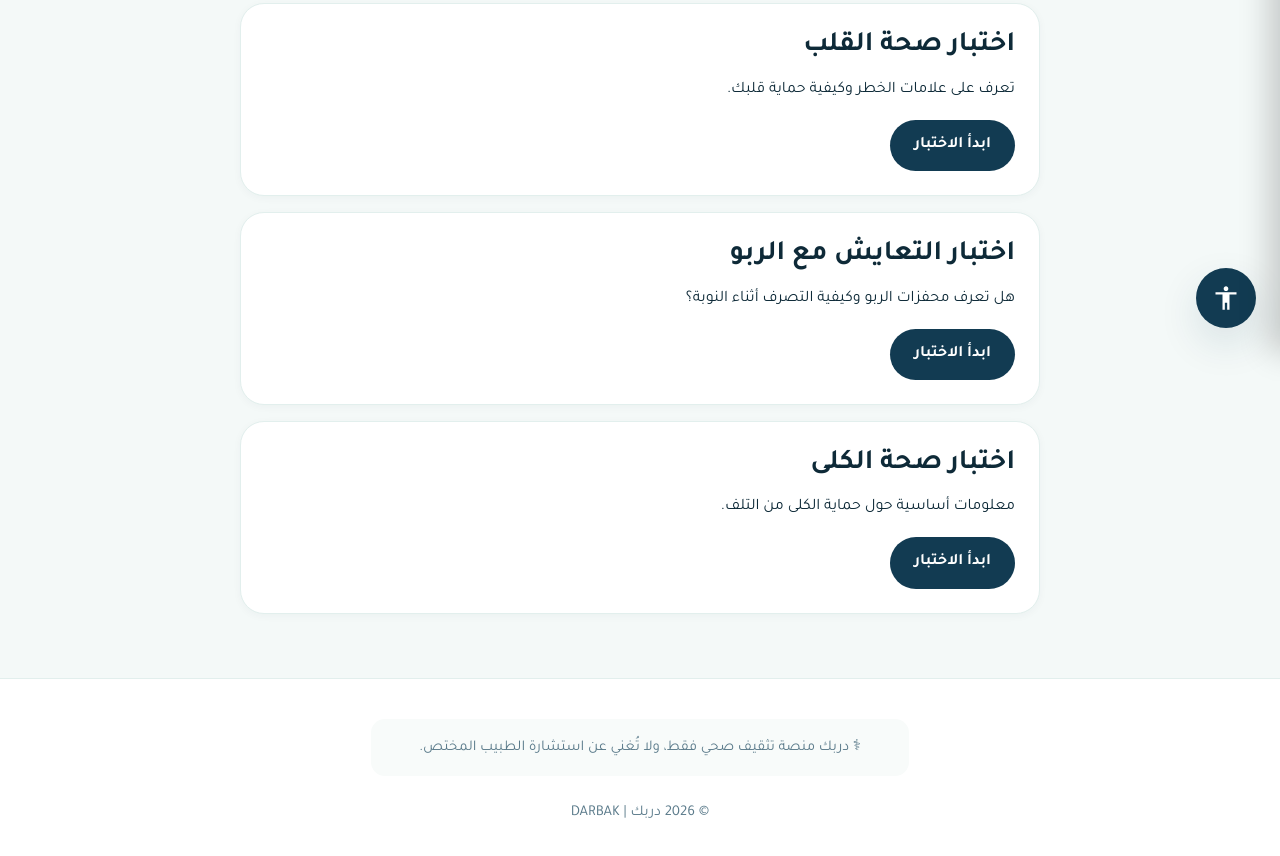
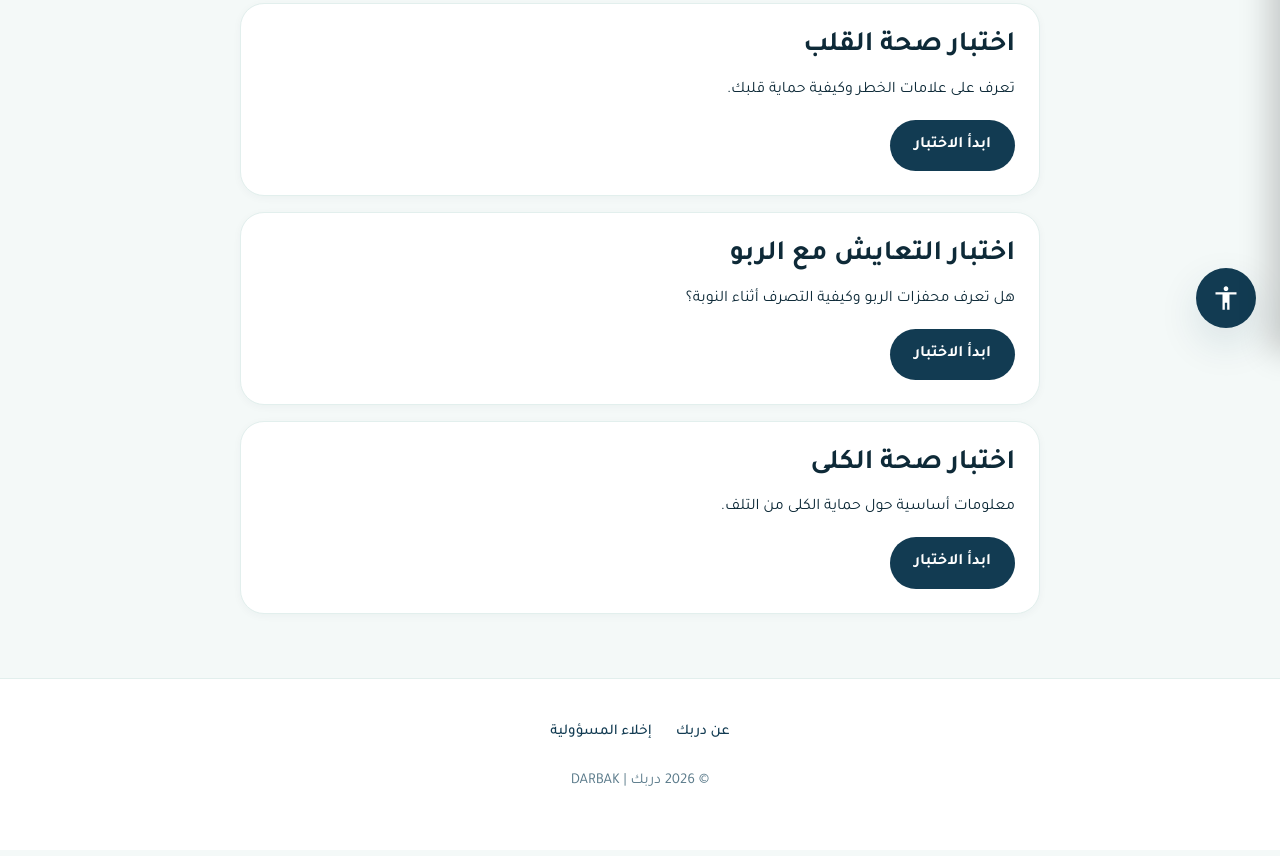
Before and after one commit to darbakhealth/Darbak, a plain HTML site: page quiz.html in a window 1280 px wide. Shown: the part 448-1304 px from the top of the page. Drawn offline with Linux system fonts and the light colour scheme; no server answers.

Commit message:
Update quiz.html

```diff
--- a/quiz.html
+++ b/quiz.html
@@ -59,7 +59,10 @@
 
   <footer class="site-footer" role="contentinfo">
     <div class="container">
-      <p class="site-footer__disclaimer">⚕ دربك منصة تثقيف صحي فقط، ولا تُغني عن استشارة الطبيب المختص.</p>
+      <div class="site-footer__links">
+        <a href="about.html">عن دربك</a>
+        <a href="disclaimer.html">إخلاء المسؤولية</a>
+      </div>
       <p class="site-footer__copy">© <span id="year">2026</span> دربك | DARBAK</p>
     </div>
   </footer>
```
